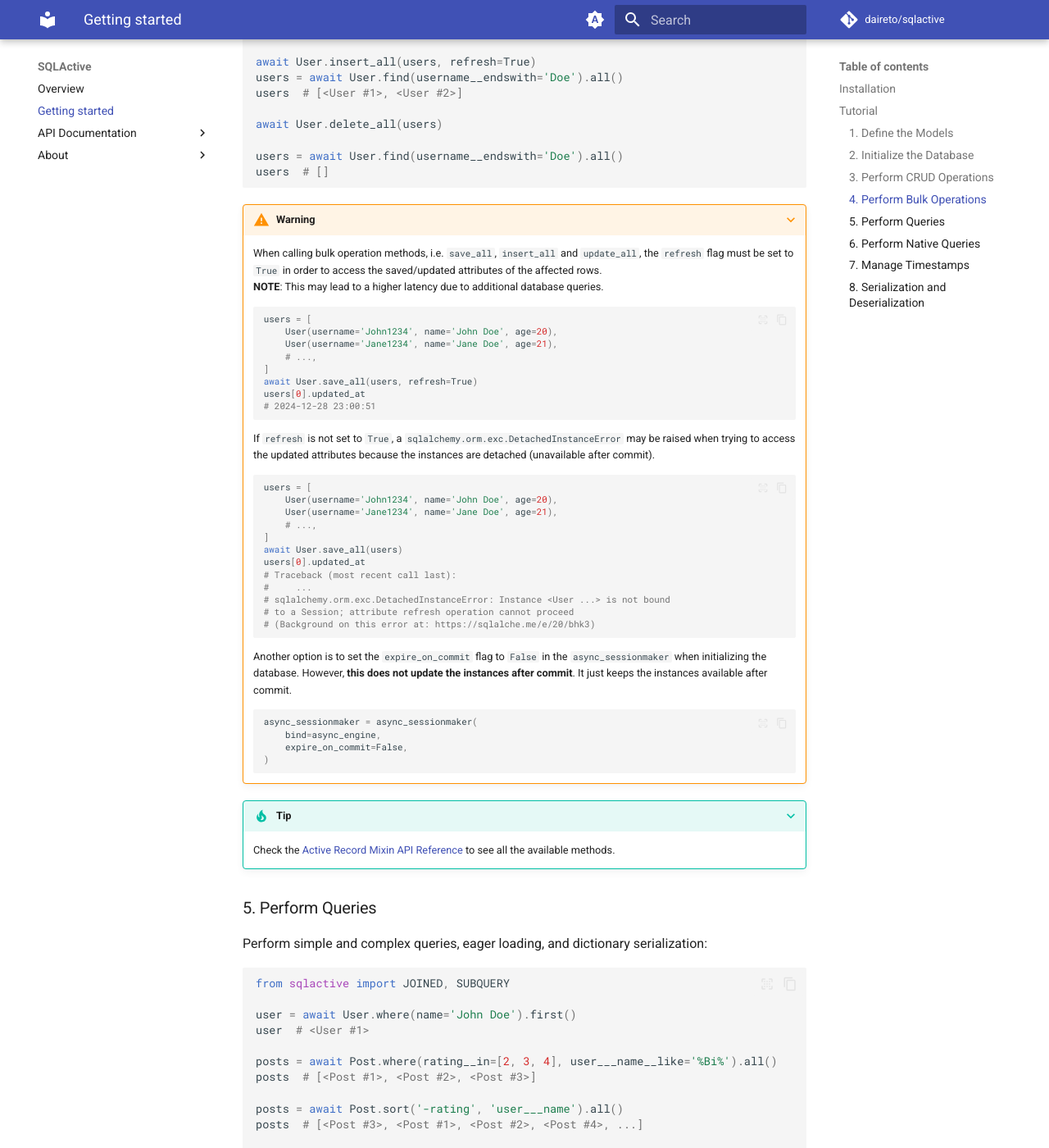
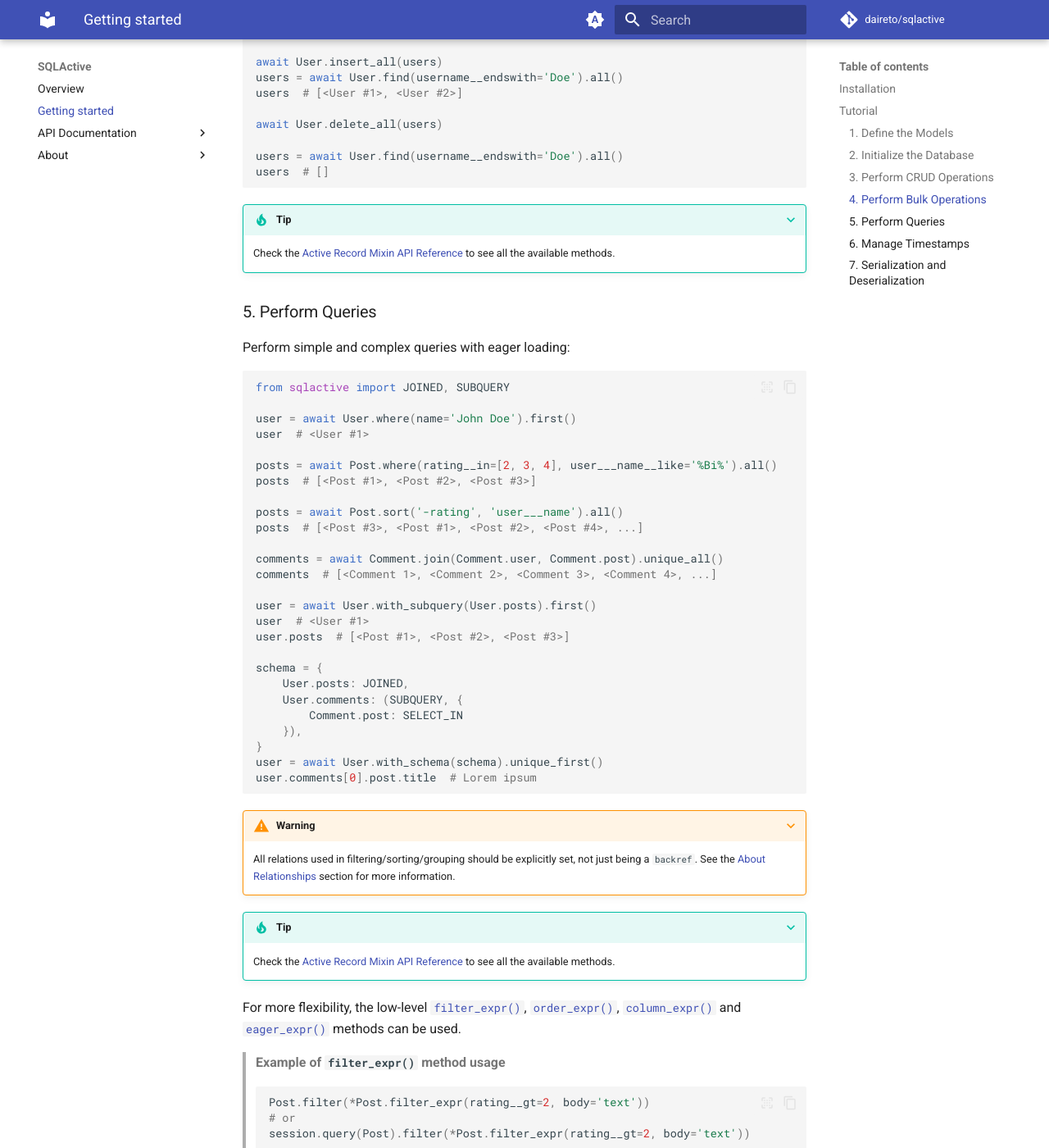
Before and after one commit to daireto/sqlactive, an MkDocs documentation site: the page built from docs/getting-started.md, in a window 1280 px wide and 1400 px high, scrolled down 3851 px. Shown: the whole window at 82% size. Built offline with MkDocs 1.6.1 and Material for MkDocs 9.7.7, drawn with Linux system fonts in a browser that asks for light colours; comment, search, counter and statistics services are not loaded; some of the changed text lies outside the part shown.

Commit message:
docs: update and format docs

````diff
--- a/docs/getting-started.md
+++ b/docs/getting-started.md
@@ -2,7 +2,8 @@
 
 ## Installation
 
-You can simply install sqlactive from the [PyPI](https://pypi.org/project/sqlactive/):
+You can simply install sqlactive from the
+[PyPI](https://pypi.org/project/sqlactive/):
 
 ```bash
 pip install sqlactive
@@ -16,10 +17,12 @@ The `ActiveRecordBaseModel` class provides a base class for your models.
 
 It inherits from:
 
-* [`ActiveRecordMixin`](api/active-record-mixin.md): Provides a set of ActiveRecord-like
-    helper methods for interacting with the database.
-* [`TimestampMixin`](api/timestamp-mixin.md): Adds the `created_at` and `updated_at` timestamp columns.
-* [`SerializationMixin`](api/serialization-mixin.md): Provides serialization and deserialization methods.
+* [`ActiveRecordMixin`](api/active-record-mixin.md): Provides a set of
+  ActiveRecord-like helper methods for interacting with the database.
+* [`TimestampMixin`](api/timestamp-mixin.md): Adds the `created_at` and
+  `updated_at` timestamp columns.
+* [`SerializationMixin`](api/serialization-mixin.md): Provides serialization and
+  deserialization methods.
 
 It is recommended to define a `BaseModel` class that inherits from
 `ActiveRecordBaseModel` and use it as the base class for all models
@@ -76,8 +79,8 @@ class Comment(BaseModel):
 
 ???+ warning
 
-    When defining a `BaseModel` class, don't forget to set `__abstract__` to `True`
-    in the base class to avoid creating tables for the base class.
+    When defining a `BaseModel` class, don't forget to set `__abstract__` to
+    `True` in the base class to avoid creating tables for the base class.
 
 ???+ tip
 
@@ -91,13 +94,13 @@ class Comment(BaseModel):
         # ...
     ```
 
-    However, it is recommended to define a base model class for your models and
-    inherit from it.
+    However, it is recommended to define a base model class for your models
+    and inherit from it.
 
     Your base model class can also inherit directly from the mixins.
-    For example, if you don't want to implement automatic timestamps don't inherit
-    from `ActiveRecordBaseModel` class. Instead, inherit from `ActiveRecordMixin`
-    and/or `SerializationMixin`:
+    For example, if you don't want to implement automatic timestamps don't
+    inherit from `ActiveRecordBaseModel` class. Instead, inherit from
+    `ActiveRecordMixin` and/or `SerializationMixin`:
 
     ```python
     from sqlactive import ActiveRecordMixin, SerializationMixin
@@ -137,13 +140,14 @@ async with async_engine.begin() as conn:
     await conn.run_sync(BaseModel.metadata.create_all)
 ```
 
-The use of the `expire_on_commit` flag is explained in the warning of [this section](#4-perform-bulk-operations).
+The use of the `expire_on_commit` flag is explained in the warning of
+[this section](#4-perform-bulk-operations).
 
 ???+ tip
 
     Use the `DBConnection` class as a shortcut to initialize the database.
-    The `DBConnection` class is a wrapper around the `async_engine`, `async_sessionmaker`
-    and `async_scoped_session` objects:
+    The `DBConnection` class is a wrapper around the `async_engine`,
+    `async_sessionmaker` and `async_scoped_session` objects:
 
     ```python
     from sqlactive import DBConnection
@@ -153,7 +157,8 @@ The use of the `expire_on_commit` flag is explained in the warning of [this sect
     await conn.init_db(BaseModel)
     ```
 
-    See the [DB Connection Helper](api/db-connection-helper.md) section for more information.
+    See the [DB Connection Helper](api/db-connection-helper.md) section
+    for more information.
 
 ### 3. Perform CRUD Operations
 
@@ -198,7 +203,7 @@ users = [
     User(username='Bob1234', name='Bob Doe', age=22),
 ]
 
-await User.insert_all(users, refresh=True)
+await User.insert_all(users)
 users = await User.find(username__endswith='Doe').all()
 users  # [<User #1>, <User #2>]
 
@@ -208,54 +213,6 @@ users = await User.find(username__endswith='Doe').all()
 users  # []
 ```
 
-???+ warning
-
-    When calling bulk operation methods, i.e. `save_all`, `insert_all`
-    and `update_all`, the `refresh` flag must be set to `True` in order
-    to access the saved/updated attributes of the affected rows.
-    <br>**NOTE**: This may lead to a higher latency due to additional database queries.
-
-    ```python
-    users = [
-        User(username='John1234', name='John Doe', age=20),
-        User(username='Jane1234', name='Jane Doe', age=21),
-        # ...,
-    ]
-    await User.save_all(users, refresh=True)
-    users[0].updated_at
-    # 2024-12-28 23:00:51
-    ```
-
-    If `refresh` is not set to `True`, a `sqlalchemy.orm.exc.DetachedInstanceError`
-    may be raised when trying to access the updated attributes because the instances
-    are detached (unavailable after commit).
-
-    ```python
-    users = [
-        User(username='John1234', name='John Doe', age=20),
-        User(username='Jane1234', name='Jane Doe', age=21),
-        # ...,
-    ]
-    await User.save_all(users)
-    users[0].updated_at
-    # Traceback (most recent call last):
-    #     ...
-    # sqlalchemy.orm.exc.DetachedInstanceError: Instance <User ...> is not bound
-    # to a Session; attribute refresh operation cannot proceed
-    # (Background on this error at: https://sqlalche.me/e/20/bhk3)
-    ```
-
-    Another option is to set the `expire_on_commit` flag to `False` in the
-    `async_sessionmaker` when initializing the database. However, **this does not update the instances after commit**.
-    It just keeps the instances available after commit.
-
-    ```python
-    async_sessionmaker = async_sessionmaker(
-        bind=async_engine,
-        expire_on_commit=False,
-    )
-    ```
-
 ???+ tip
 
     Check the [Active Record Mixin API Reference](api/active-record-mixin.md#api-reference)
@@ -263,7 +220,7 @@ users  # []
 
 ### 5. Perform Queries
 
-Perform simple and complex queries, eager loading, and dictionary serialization:
+Perform simple and complex queries with eager loading:
 
 ```python
 from sqlactive import JOINED, SUBQUERY
@@ -297,33 +254,22 @@ user.comments[0].post.title  # Lorem ipsum
 ???+ warning
 
     All relations used in filtering/sorting/grouping should be explicitly set,
-    not just being a `backref`. This is because SQLActive does not know the
-    relation direction and cannot infer it. So, when defining a relationship
-    like:
-
-    ```python
-    class User(BaseModel):
-        # ...
-        posts: Mapped[list['Post']] = relationship(back_populates='user')
-    ```
-
-    It is required to define the reverse relationship:
-
-    ```python
-    class Post(BaseModel):
-        # ...
-        user: Mapped['User'] = relationship(back_populates='posts')
-    ```
+    not just being a `backref`. See the
+    [About Relationships](api/active-record-mixin.md#about-relationships)
+    section for more information.
 
 ???+ tip
 
     Check the [Active Record Mixin API Reference](api/active-record-mixin.md#api-reference)
     to see all the available methods.
 
-For more flexibility, the low-level `filter_expr`, `order_expr`, `column_expr`
-and `eager_expr` methods can be used.
+For more flexibility, the low-level
+[`filter_expr()`](api/smart-query-mixin.md#filter_expr),
+[`order_expr()`](api/smart-query-mixin.md#order_expr),
+[`column_expr()`](api/smart-query-mixin.md#columns_expr) and
+[`eager_expr()`](api/smart-query-mixin.md#eager_expr) methods can be used.
 
-> **Example of `filter_expr` method usage**
+> **Example of `filter_expr()` method usage**
 >
 > ```python
 > Post.filter(*Post.filter_expr(rating__gt=2, body='text'))
@@ -336,9 +282,9 @@ and `eager_expr` methods can be used.
 
 ???+ note
 
-    Low-level `filter_expr`, `order_expr`, `column_expr` and `eager_expr` methods
-    are very low-level and does NOT do magic Django-like joins. Use `smart_query`
-    for that:
+    Low-level `filter_expr()`, `order_expr()`, `column_expr()` and
+    `eager_expr()` methods are very low-level and does NOT do magic
+    Django-like joins. Use `smart_query()` for that:
 
     ```python
     query = User.smart_query(
@@ -357,34 +303,16 @@ and `eager_expr` methods can be used.
     )
     ```
 
-???+ tip
+    Check the [Smart Query Mixin API Reference](api/smart-query-mixin.md#api-reference)
+    for more details about the `smart_query()` method and the low-level methods.
 
-    Check the [Smart Query Mixin API Reference](api/smart-query-mixin.md#api-reference)
-    for more details about the `smart_query` method and the low-level methods.
-
-### 6. Perform Native Queries
-
-Perform native SQLAlchemy queries using the `execute` method:
-
-```python
-from sqlalchemy import select, func
-from sqlactive import execute
-
-query = select(User.age, func.count(User.id)).group_by(User.age)
-result = await execute(query)
-# [(20, 1), (22, 4), (25, 12)]
-```
-
-If your base model is not `ActiveRecordBaseModel` you must pass your base
-model class to the `base_model` argument of the `execute` method:
+To perform native SQLAlchemy queries asynchronously,
+you can use the `execute()` method:
 
 ```python
 from sqlalchemy import select, func
 from sqlactive import ActiveRecordBaseModel, execute
 
-# Note that it does not matter if your base model
-# inherits from `ActiveRecordBaseModel`, you still
-# need to pass it to this method
 class BaseModel(ActiveRecordBaseModel):
     __abstract__ = True
 
@@ -397,7 +325,10 @@ result = await execute(query, BaseModel)
 # [(20, 1), (22, 4), (25, 12)]
 ```
 
-### 7. Manage Timestamps
+See the [Native SQLAlchemy queries](api/native-sqlalchemy-queries.md)
+documentation for more information.
+
+### 6. Manage Timestamps
 
 Timestamps (`created_at` and `updated_at`) are automatically managed:
 
@@ -414,11 +345,13 @@ user.updated_at  # 2024-12-28 23:00:52
 
 ???+ tip
 
-    Check the [`TimestampMixin`](api/timestamp-mixin.md) class to know how to customize the timestamps behavior.
+    Check the [`TimestampMixin`](api/timestamp-mixin.md) class to know how
+    to customize the timestamps behavior.
 
-### 8. Serialization and Deserialization
+### 7. Serialization and Deserialization
 
-Models can be serialized and deserialized using the `to_dict` and `from_dict` methods:
+Models can be serialized/deserialized to/from dictionaries using
+the `to_dict()` and `from_dict()` methods:
 
 ```python
 user = await User.insert(username='John1234', name='John Doe', age=25)
@@ -429,7 +362,8 @@ user = User.from_dict(user_dict)
 user.name  # John Doe
 ```
 
-Also, models can be serialized and deserialized using the `to_json` and `from_json` methods:
+Also, models can be serialized/deserialized to/from JSON using
+the `to_json()` and `from_json()` methods:
 
 ```python
 user = await User.insert(username='John1234', name='John Doe', age=25)
--- a/pyproject.toml
+++ b/pyproject.toml
@@ -8,7 +8,7 @@ dynamic = ["version"]
 authors = [
     { name="Dairo Mosquera", email="dairoandres115@outlook.com" },
 ]
-description = "SQLActive is a lightweight and asynchronous ActiveRecord-style wrapper for SQLAlchemy. Bring Django-like queries, automatic timestamps, nested eager loading, and dictionary serialization for SQLAlchemy models."
+description = "SQLActive is a lightweight and asynchronous ActiveRecord-style wrapper for SQLAlchemy. Bring Django-like queries, automatic timestamps, nested eager loading, and serialization/deserialization for SQLAlchemy models."
 readme = "README.md"
 requires-python = ">=3.10"
 keywords=[
--- a/sqlactive/__init__.py
+++ b/sqlactive/__init__.py
@@ -3,7 +3,7 @@
 
 SQLActive is a lightweight and asynchronous ActiveRecord-style wrapper
 for SQLAlchemy. Bring Django-like queries, automatic timestamps, nested
-eager loading, and dictionary serialization for SQLAlchemy models.
+eager loading, and serialization/deserialization for SQLAlchemy models.
 
 Documentation: https://daireto.github.io/sqlactive/
 
````
Also changed, not shown: README.md (+67 -113 lines), docs/api/active-record-mixin.md (+20 -20 lines), docs/api/async-query.md (+7 -0 lines), docs/api/db-connection-helper.md (+8 -4 lines), docs/api/smart-query-mixin.md (+3 -17 lines), docs/index.md (+19 -8 lines).
